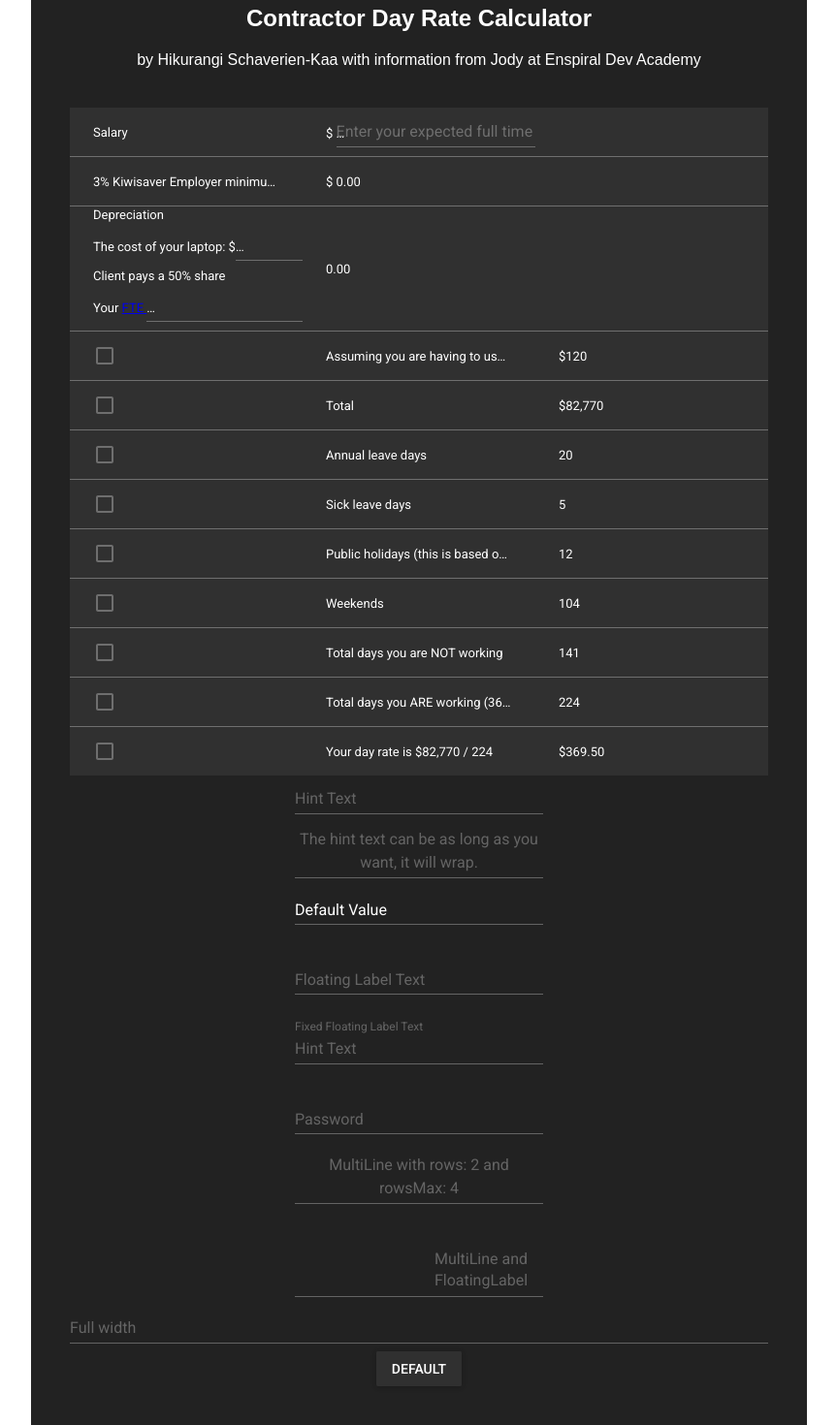
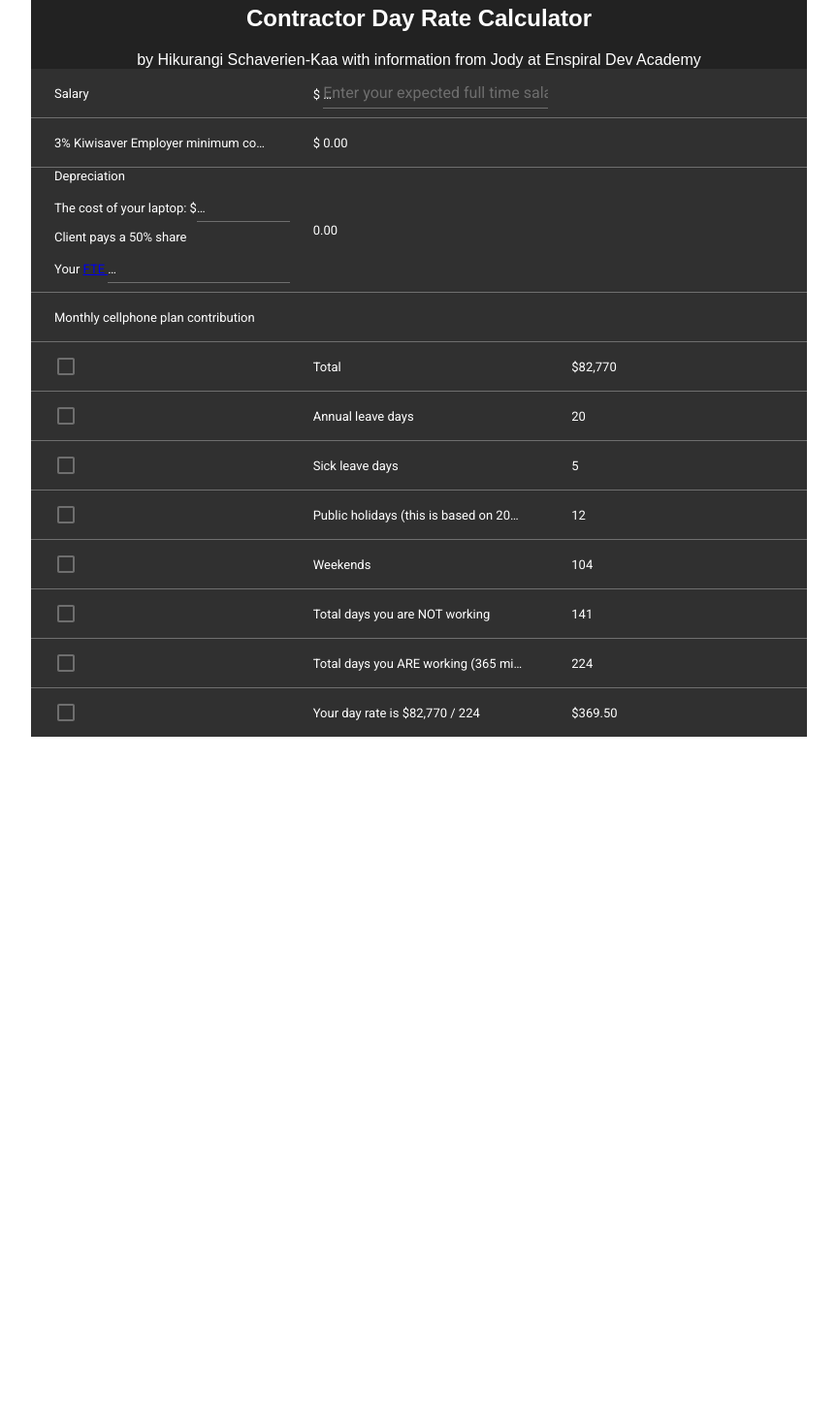
Before and after one commit to hikurangi/day-rate-calculator, a React (Create React App) app: page / in a window 1280 px wide. Shown: the part 119-1589 px from the top of the page at 97% size, without its empty margins (208-1071 px from the left). After the commit the page ends 879 px from the top, so only its background shows below. Built offline with nearby package versions, Linux system fonts and the light colour scheme.

Commit message:
cellphie component underway

```diff
--- a/src/components/Calculator.js
+++ b/src/components/Calculator.js
@@ -3,14 +3,11 @@ import React, { Component } from 'react'
 // Material UI components
 import {Table, TableBody, TableRow, TableRowColumn} from 'material-ui/Table'
 
-// ?...
-import TextField from 'material-ui/TextField'
-import RaisedButton from 'material-ui/RaisedButton'
-
 // Child components
 import Salary from './Salary'
 import Kiwisaver from './Kiwisaver'
 import Depreciation from './Depreciation'
+import Cellphone from './Cellphone'
 
 class Calculator extends Component {
 
@@ -22,7 +19,8 @@ class Calculator extends Component {
       kiwisaver: 0,
       laptopValue: 0,
       depreciation: 0,
-      fte: 0
+      fte: 0,
+      cellphone: 0,
     }
     this.handleProp = this.handleProp.bind(this)
     this.kiwisaverCalc = this.kiwisaverCalc.bind(this)
@@ -35,11 +33,11 @@ class Calculator extends Component {
   // generic event handler
   handleProp(prop) {
     return e => {
-      this.setState({[prop]:e.target.value}, this.propSwitch(prop))
+      this.setState({[prop]:e.target.value}, this.propSwitch(prop)) // makes sure the property handler functions are using the most up-to-date version of the state
     }
   }
 
-  // propSwitch - handles conditional function execution after the setState call in handleProp
+  // propSwitch - handles conditional function execution after the setState call in handleProps
   propSwitch (prop) {
     switch (prop) {
       case 'salary':
@@ -61,19 +59,13 @@ class Calculator extends Component {
   }
 
   depreciationCalc () {
-    console.log('THIS.STATE.FTE', this.state.fte);
     this.setState({
       depreciation: ( this.state.laptopValue / 3 ) / this.state.fte * 2
     })
-    console.log('depreciation just after setting state', this.state.depreciation)
   }
 
   render() {
-    console.log('salary in state', this.state.salary)
-    console.log('kiwisaver in state', this.state.kiwisaver)
-    console.log('depreciation info in state', this.state.laptopValue, this.state.fte, this.state.depreciation);
     return (
-      <div className="calculator">
       <Table selectable={this.state.selectable}>
         <TableBody>
           <Salary handleProp={this.handleProp} />
@@ -85,12 +77,9 @@ class Calculator extends Component {
             handleProp={this.handleProp}
             depreciation={this.state.depreciation}
             />
-          <TableRow>
-            <TableRowColumn>
-              Assuming you are having to use your own cellphone for work - $10 a month toward the cost of a decent plan
-            </TableRowColumn>
-            <TableRowColumn>$120</TableRowColumn>
-          </TableRow>
+          <Cellphone
+            handleProp={this.handleProp}
+          />
           <TableRow>
             <TableRowColumn>Total</TableRowColumn>
             <TableRowColumn>$82,770</TableRowColumn>
@@ -125,49 +114,6 @@ class Calculator extends Component {
           </TableRow>
         </TableBody>
       </Table>
-        <TextField
-          hintText="Hint Text"
-        /><br />
-        <br />
-        <TextField
-          hintText="The hint text can be as long as you want, it will wrap."
-        /><br />
-        <TextField
-          id="text-field-default"
-          defaultValue="Default Value"
-        /><br />
-        <TextField
-          hintText="Hint Text"
-          floatingLabelText="Floating Label Text"
-        /><br />
-        <TextField
-          hintText="Hint Text"
-          floatingLabelText="Fixed Floating Label Text"
-          floatingLabelFixed={true}
-        /><br />
-        <TextField
-          hintText="Password Field"
-          floatingLabelText="Password"
-          type="password"
-        /><br />
-        <TextField
-          hintText="MultiLine with rows: 2 and rowsMax: 4"
-          multiLine={true}
-          rows={2}
-          rowsMax={4}
-        /><br />
-        <TextField
-          hintText="Message Field"
-          floatingLabelText="MultiLine and FloatingLabel"
-          multiLine={true}
-          rows={2}
-        /><br />
-        <TextField
-          hintText="Full width"
-          fullWidth={true}
-        />
-        <RaisedButton label="Default" />
-      </div>
     );
   }
 }
--- a/src/components/Cellphone.js
+++ b/src/components/Cellphone.js
@@ -7,9 +7,9 @@ class Cellphone extends Component {
     return (
       <TableRow>
         <TableRowColumn>
-          Assuming you are having to use your own cellphone for work - $10 a month toward the cost of a decent plan
+          Monthly cellphone plan contribution
         </TableRowColumn>
-        <TableRowColumn>$120</TableRowColumn>
+        <TableRowColumn>{ this.props.cellphone ? '$ ' + (this.props.cellphone * 12).toFixed(2) : null }</TableRowColumn>
       </TableRow>
     )
   }
```
Also changed, not shown: src/data/tableData.js (deleted, +0 -54 lines).
